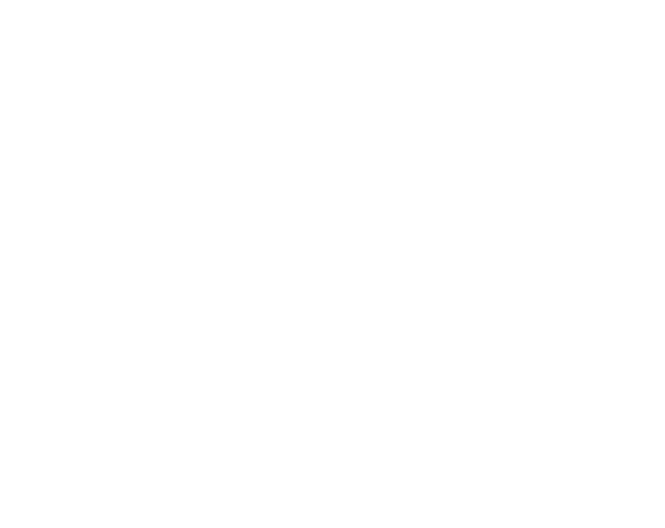
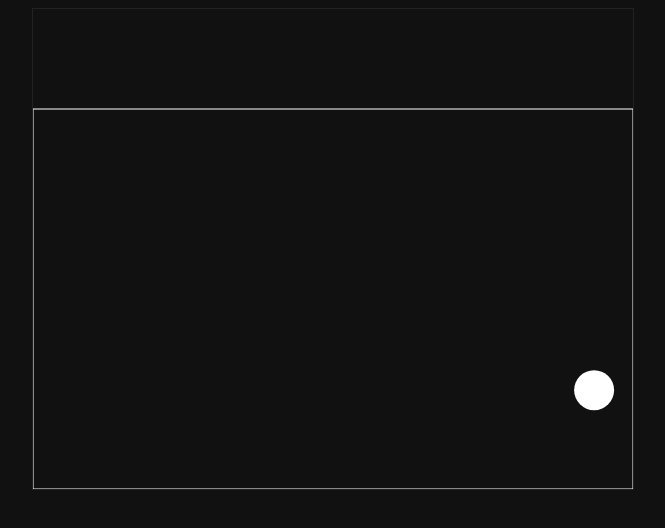
Before and after one commit to ntratcliff/pong-base, a plain HTML site: page index.html in a window 1280 px wide. Shown: the whole page, without its empty margins (307-972 px from the left). Drawn offline with Linux system fonts and the light colour scheme.

Commit message:
add stylesheet

```diff
--- a/index.html
+++ b/index.html
@@ -2,10 +2,11 @@
 <html lang="en">
     <head>
         <meta charset="utf-8">
+        <link rel="stylesheet" href="styles/style.css">
         <script src="js/pong.js"></script>
         <title>Pong Base</title>
     </head>
     <body>
-        <canvas id="canvas" width="600" height="400"></canvas>
+        <canvas id="canvas" width="600" height="480"></canvas>
     </body>
 </html>
--- /dev/null
+++ b/styles/style.css
@@ -0,0 +1,9 @@
+body {
+    background-color: #111;
+}
+
+canvas {
+    margin: 0 auto;
+    display: block;
+    border: 1px solid #222;
+}
```
